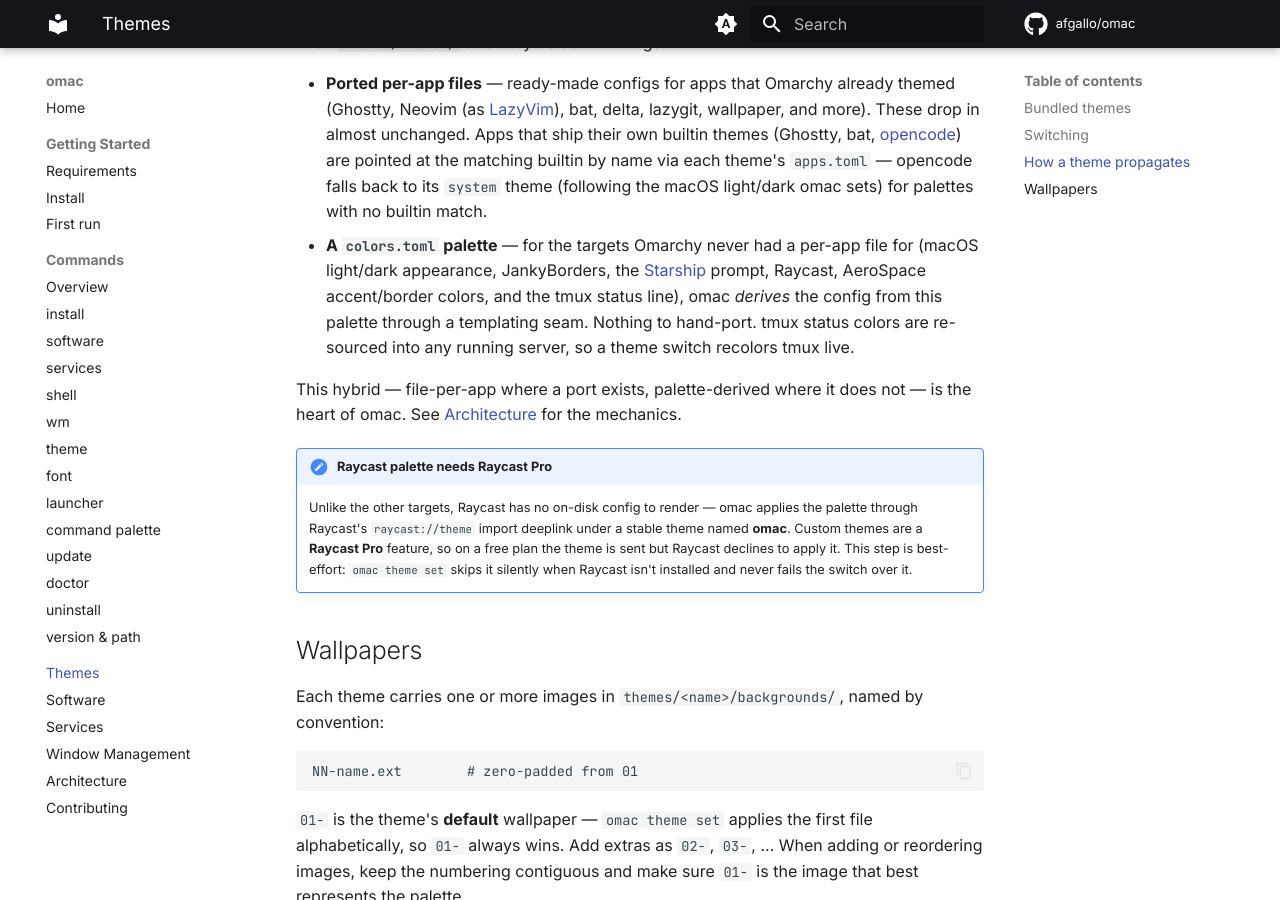
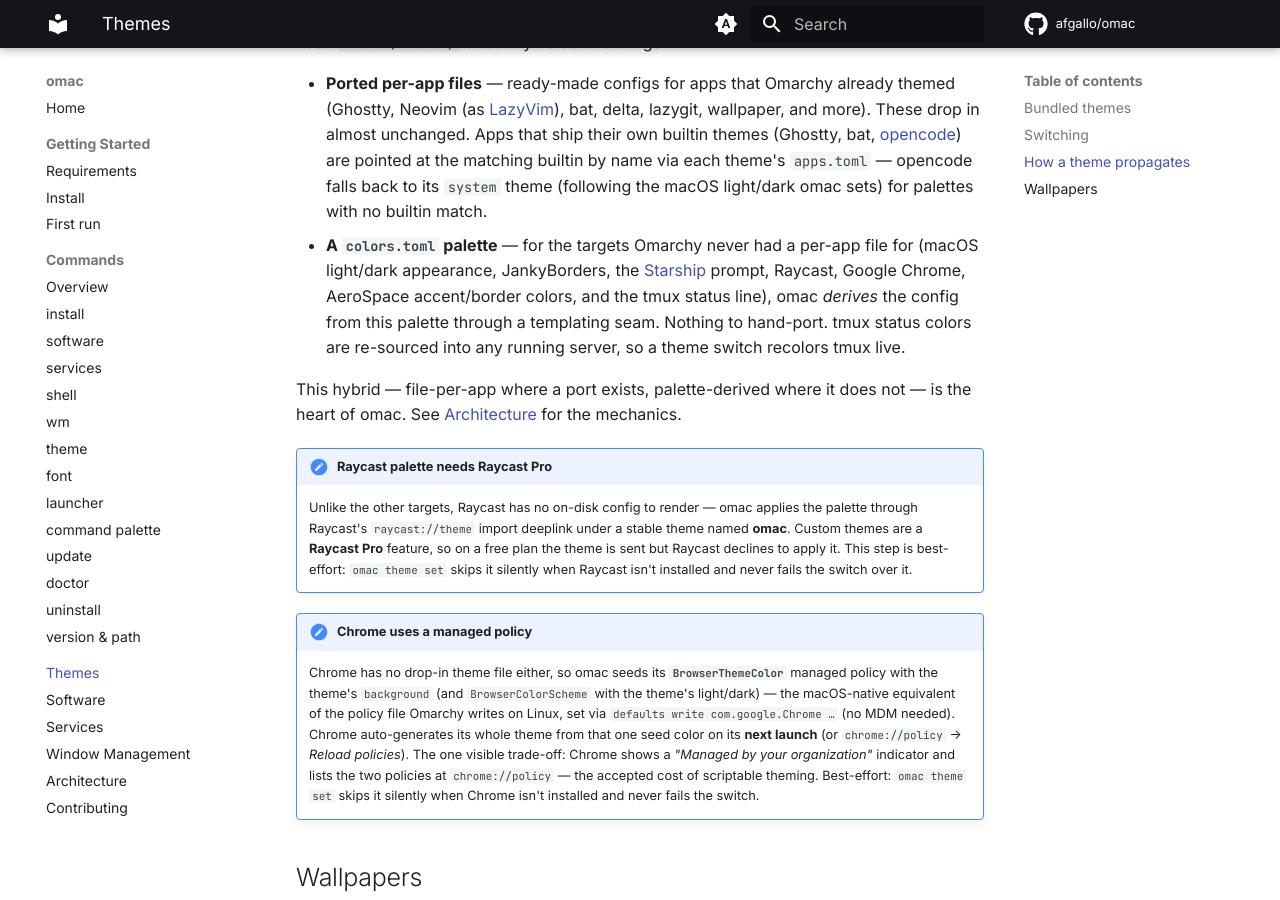
Before and after one commit to afgallo/omac, an MkDocs documentation site: the page built from docs/themes/index.md, in a window 1280 px wide and 900 px high, scrolled down 995 px. Built offline with MkDocs 1.6.1 and Material for MkDocs 9.7.7, drawn with Linux system fonts in a browser that asks for light colours; comment, search, counter and statistics services are not loaded.

Commit message:
feat(theme): theme Google Chrome via BrowserThemeColor policy
Add omac::theme::apply_chrome, a best-effort target wired into
'omac theme set' (step 3f). It seeds Chrome's BrowserThemeColor
managed policy with the theme's background and BrowserColorScheme
with its light/dark, via 'defaults write com.google.Chrome' — the
macOS-native equivalent of the policy file Omarchy writes on Linux.
Chrome auto-generates its full theme from that seed on next launch.

Guarded and best-effort like apply_raycast: silent no-op when Chrome
isn't installed, never fails the switch. Adds OMAC_CHROME_APP seam
and test/test_theme_chrome.zsh.

Claude-Session: https://claude.ai/code/session_01HUdYBRzE9kqRt1qZ2V2XsH

```diff
--- a/docs/themes/index.md
+++ b/docs/themes/index.md
@@ -39,9 +39,9 @@ Each `themes/<name>/` directory holds two things:
   the macOS light/dark omac sets) for palettes with no builtin match.
 - **A `colors.toml` palette** — for the targets Omarchy never had a per-app file for (macOS
   light/dark appearance, JankyBorders, the [Starship](../commands/shell.md#starship-theming) prompt,
-  Raycast, AeroSpace accent/border colors, and the tmux status line), omac *derives* the config
-  from this palette through a templating seam. Nothing to hand-port. tmux status colors are
-  re-sourced into any running server, so a theme switch recolors tmux live.
+  Raycast, Google Chrome, AeroSpace accent/border colors, and the tmux status line), omac *derives*
+  the config from this palette through a templating seam. Nothing to hand-port. tmux status colors
+  are re-sourced into any running server, so a theme switch recolors tmux live.
 
 This hybrid — file-per-app where a port exists, palette-derived where it does not — is the heart
 of omac. See [Architecture](../architecture/index.md#the-theme-seam) for the mechanics.
@@ -52,6 +52,16 @@ of omac. See [Architecture](../architecture/index.md#the-theme-seam) for the mec
     Custom themes are a **Raycast Pro** feature, so on a free plan the theme is sent but Raycast
     declines to apply it. This step is best-effort: `omac theme set` skips it silently when
     Raycast isn't installed and never fails the switch over it.
+
+!!! note "Chrome uses a managed policy"
+    Chrome has no drop-in theme file either, so omac seeds its **`BrowserThemeColor`** managed
+    policy with the theme's `background` (and `BrowserColorScheme` with the theme's light/dark) —
+    the macOS-native equivalent of the policy file Omarchy writes on Linux, set via
+    `defaults write com.google.Chrome …` (no MDM needed). Chrome auto-generates its whole theme
+    from that one seed color on its **next launch** (or `chrome://policy` → *Reload policies*).
+    The one visible trade-off: Chrome shows a *"Managed by your organization"* indicator and lists
+    the two policies at `chrome://policy` — the accepted cost of scriptable theming. Best-effort:
+    `omac theme set` skips it silently when Chrome isn't installed and never fails the switch.
 
 ## Wallpapers
 
```
Also changed, not shown: AGENTS.md (+1 -1 lines), 3 other files.
